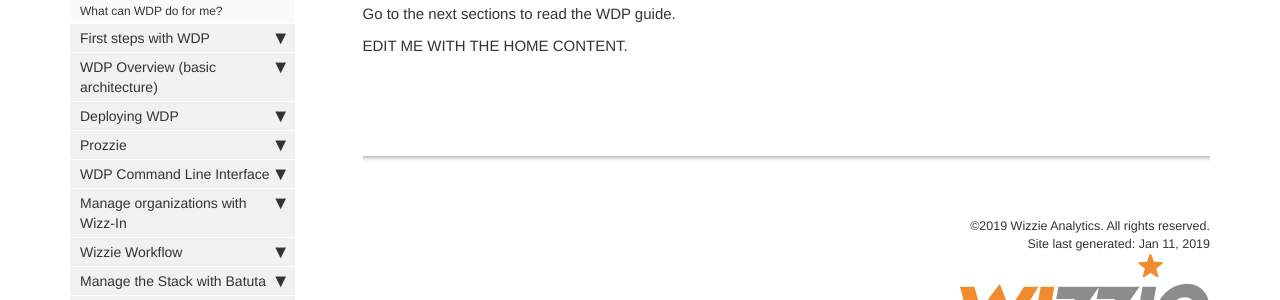
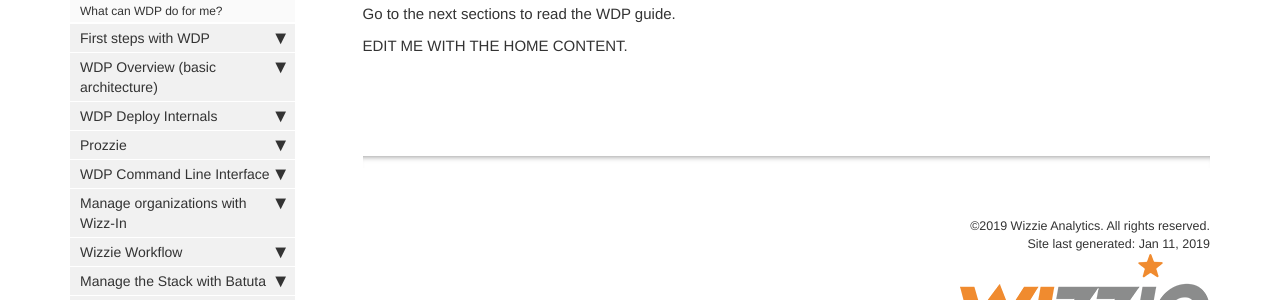
Before and after one commit to wizzie-io/wizzie-io.github.io, a Jekyll site: the page built from index.md, in a window 1280 px wide. Shown: the part 273-573 px from the top of the page. Built offline with Jekyll 4.4.1, drawn with Linux system fonts in a browser that asks for light colours; nearby versions of some CDN libraries; comment, search, counter and statistics services are not loaded.

Commit message:
Update section title

```diff
--- a/_data/sidebars/wdp_1_0_0_sidebar.yml
+++ b/_data/sidebars/wdp_1_0_0_sidebar.yml
@@ -71,7 +71,7 @@ entries:
       url: /wdp_1.0.0_index.html
       output: web
 
-  - title: Deploying WDP
+  - title: WDP Deploy Internals
     output: web
     folderitems:
 
```
